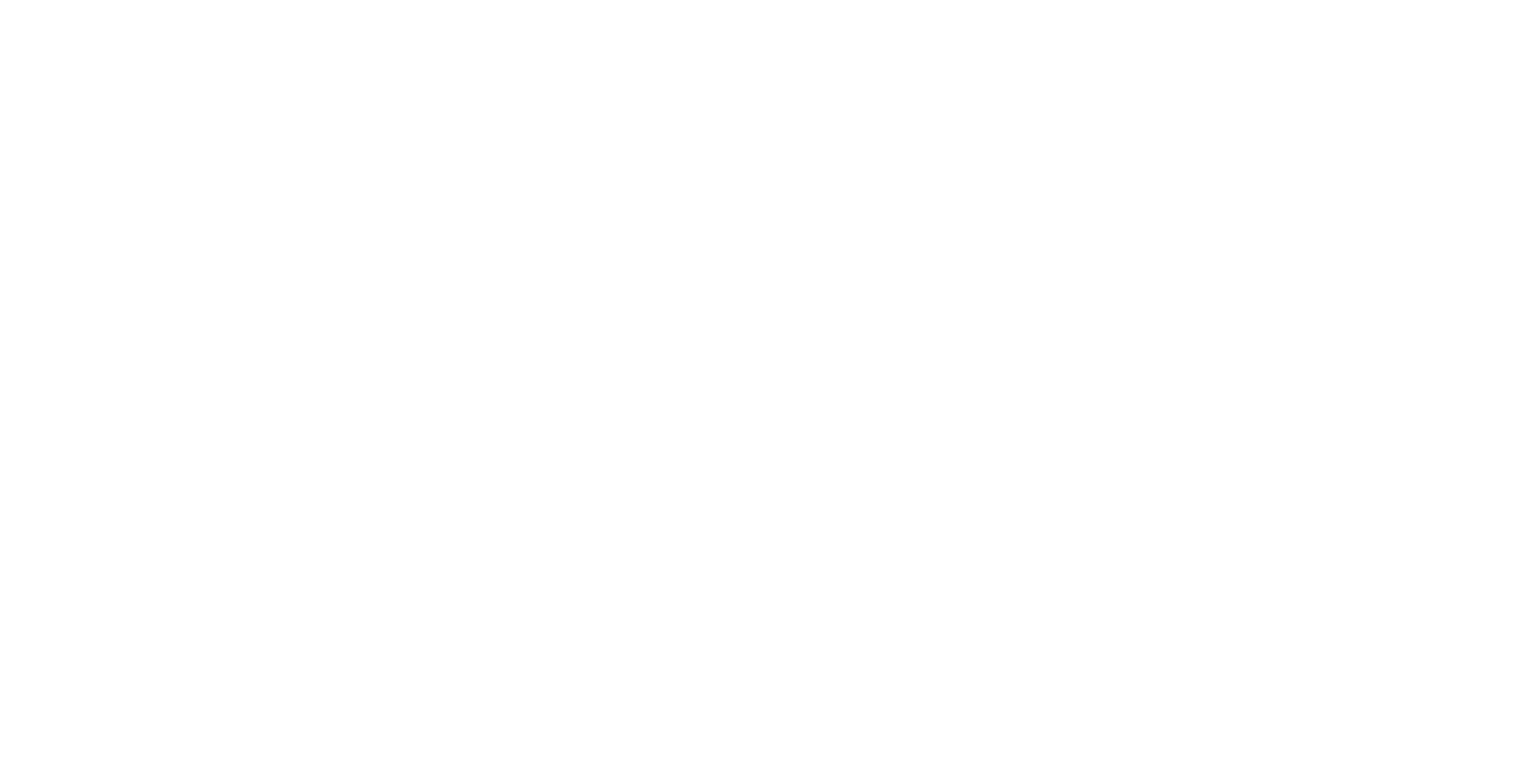
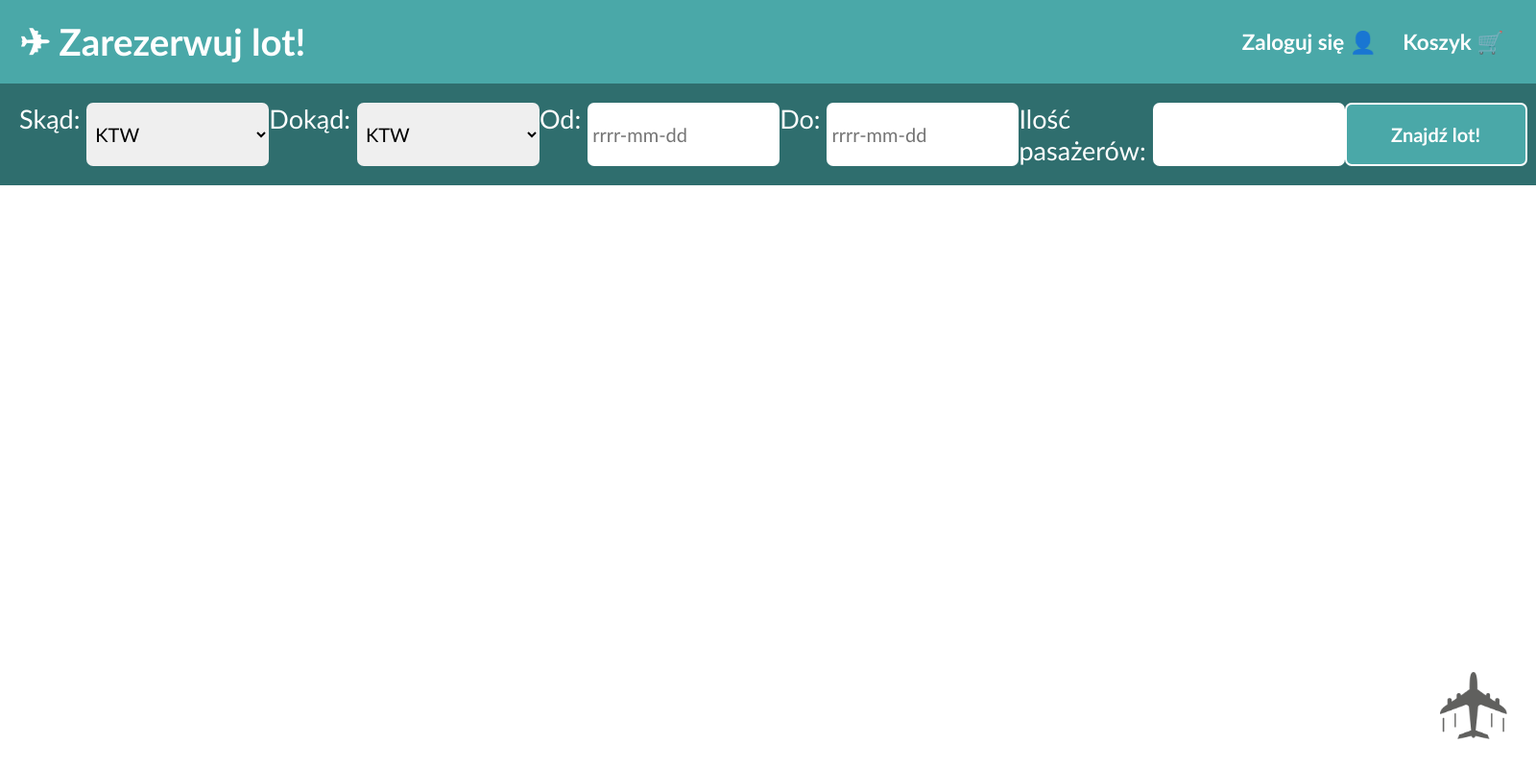
Before and after one commit to mijakub/flightBuyWebsite, a PHP site: page /main.php in a window 1600 px wide. Before the commit the page is empty. Shown: the whole page at 96% size. Run offline with PHP 8.4, Linux system fonts and the light colour scheme.

Commit message:
Podstawy witryny

```diff
--- a/header.php
+++ b/header.php
@@ -1,3 +1,7 @@
 <header>
-
+    <h1><span class="icon">&#9992;</span> Zarezerwuj lot!</h1>
+    <div class="rightPanel">
+        <h3><a href="">Zaloguj się <span class="icon">&#128100;</span></a></h3>
+        <h3><a href="">Koszyk <span class="icon">&#128722;</span></a></h3>
+    </div>
 </header>
--- a/main.php
+++ b/main.php
@@ -5,10 +5,48 @@
     <meta name="viewport" content="width=device-width, initial-scale=1.0">
     <title>Zarezerwuj lot!</title>
     <link rel="stylesheet" href="style.css">
+    <link rel="shortcut icon" href="planeIcon.png" type="image/x-icon">
 </head>
 <body>
+    <a name="top"></a>
+    <a href="#top"><img src="planeIcon.png" alt="back to the top icon" id="back"></a>
     <?php
         include_once("header.php");
     ?>
+    <nav>
+        <form action="main.php" method="POST" id="flightForm">
+            <div class="field">
+                <label id="from">Skąd:&nbsp;</label>
+                <select name="from" id="from">
+                    <option value="KTW">KTW</option>
+                    <option value="WAW">WAW</option>
+                    <option value="DXB">DXB</option>
+                </select>
+            </div>
+            <div class="field">
+                <label id="to">Dokąd:&nbsp;</label>
+                <select name="to" id="to">
+                    <option value="KTW">KTW</option>
+                    <option value="WAW">WAW</option>
+                    <option value="DXB">DXB</option>
+                </select>
+            </div>
+            <div class="field">
+                <label id="since">Od:&nbsp;</label>
+                <input type="text" name="since" id="since" pattern="\d{4}-\d{2}-\d{2}" placeholder="rrrr-mm-dd" required>
+            </div>
+            <div class="field">
+                <label id="until">Do:&nbsp;</label>
+                <input type="text" name="until" id="until" pattern="\d{4}-\d{2}-\d{2}" placeholder="rrrr-mm-dd" required>
+            </div>
+            <div class="field">
+                <label id="people">Ilość pasażerów:&nbsp;</label>
+                <input type="number" name="people" id="people" required min="1">
+            </div>
+            <div class="field">
+                <input type="submit" name="find" value="Znajdź lot!" id="find">
+            </div>
+        </form>
+    </nav>
 </body>
 </html>
--- a/style.css
+++ b/style.css
@@ -1,3 +1,76 @@
+*{
+    margin: 0;
+    padding: 0;
+    border: 0;
+}
 body{
-    font-family: Trebuchet MS;
+    font-family: 'Trebuchet MS';
 }
+header{
+    background-color: rgb(74, 168, 168);
+    padding: 20px;
+    color: rgb(255, 255, 255);
+    display: flex;
+    align-items: center;
+    justify-content: space-between;
+    font-size: 120%;
+}
+.rightPanel{
+    display: flex;
+    justify-content: space-around;
+    width: 300px;
+}
+.icon{
+    font-family: 'Gill Sans', 'Gill Sans MT', Calibri, 'Trebuchet MS', sans-serif;
+    font-variant-emoji: text;
+}
+a{
+    text-decoration: none;
+    color: white;
+}
+a:hover{
+    color: black;
+}
+nav{
+    background-color: rgb(47, 110, 110);
+    padding: 20px;
+    color: white;
+}
+select, input{
+    width: 190px;
+    padding: 5px;
+    font-family: 'Trebuchet MS';
+    font-size: 20px;
+    border-radius: 7px;
+}
+#flightForm{
+    display: flex;
+    flex-direction: row;
+    justify-content: space-around;
+    align-self: center;
+}
+.field{
+    font-size: 27px;
+    display: flex;
+}
+#find{
+    background-color: rgb(74, 168, 168);
+    border: 2px solid white;
+    color: white;
+    font-weight: bold;
+}
+#find:hover{
+    background-color: rgb(44, 95, 95);
+    cursor: pointer;
+}
+#back{
+    width: 70px;
+    height: 70px;
+    position: fixed;
+    right: 30px;
+    bottom: 30px;
+    opacity: 0.7;
+}
+#back:hover{
+    opacity: 1;
+}
```
Also changed, not shown: planeIcon.png (added).
